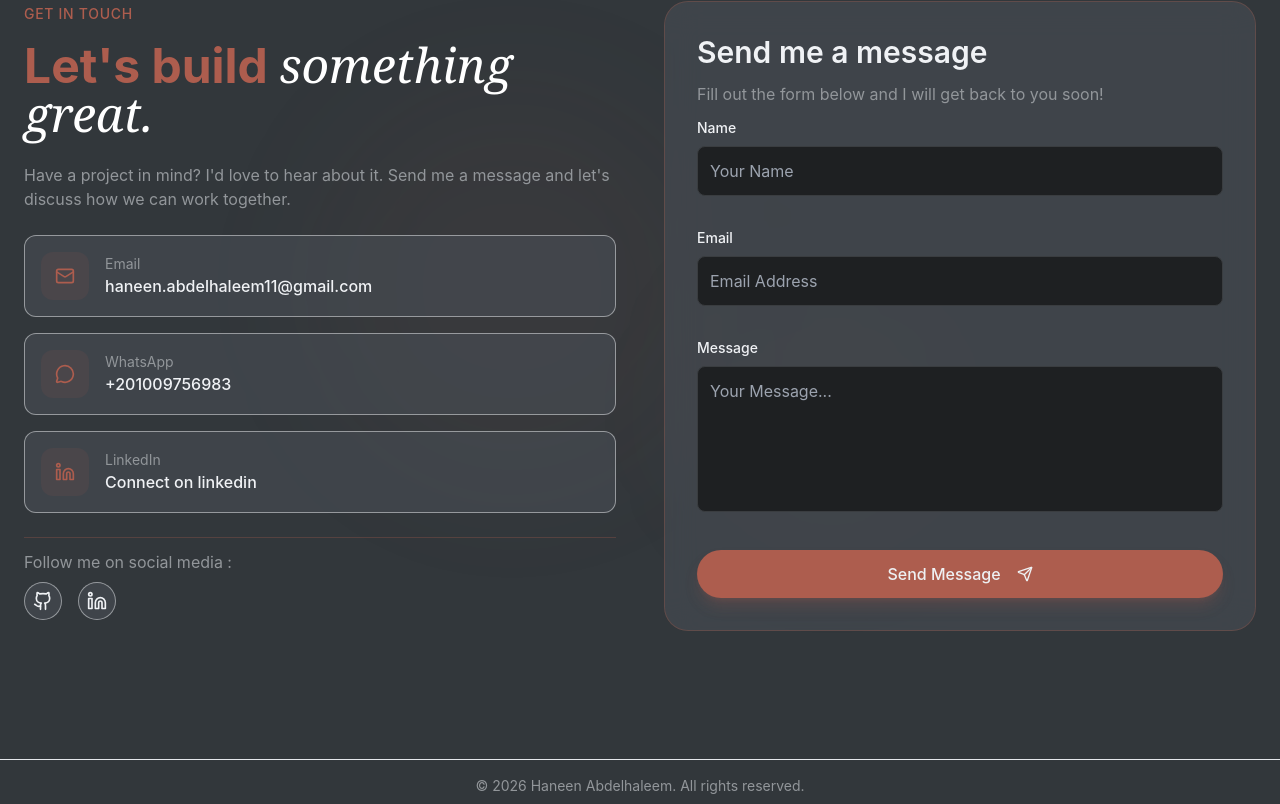
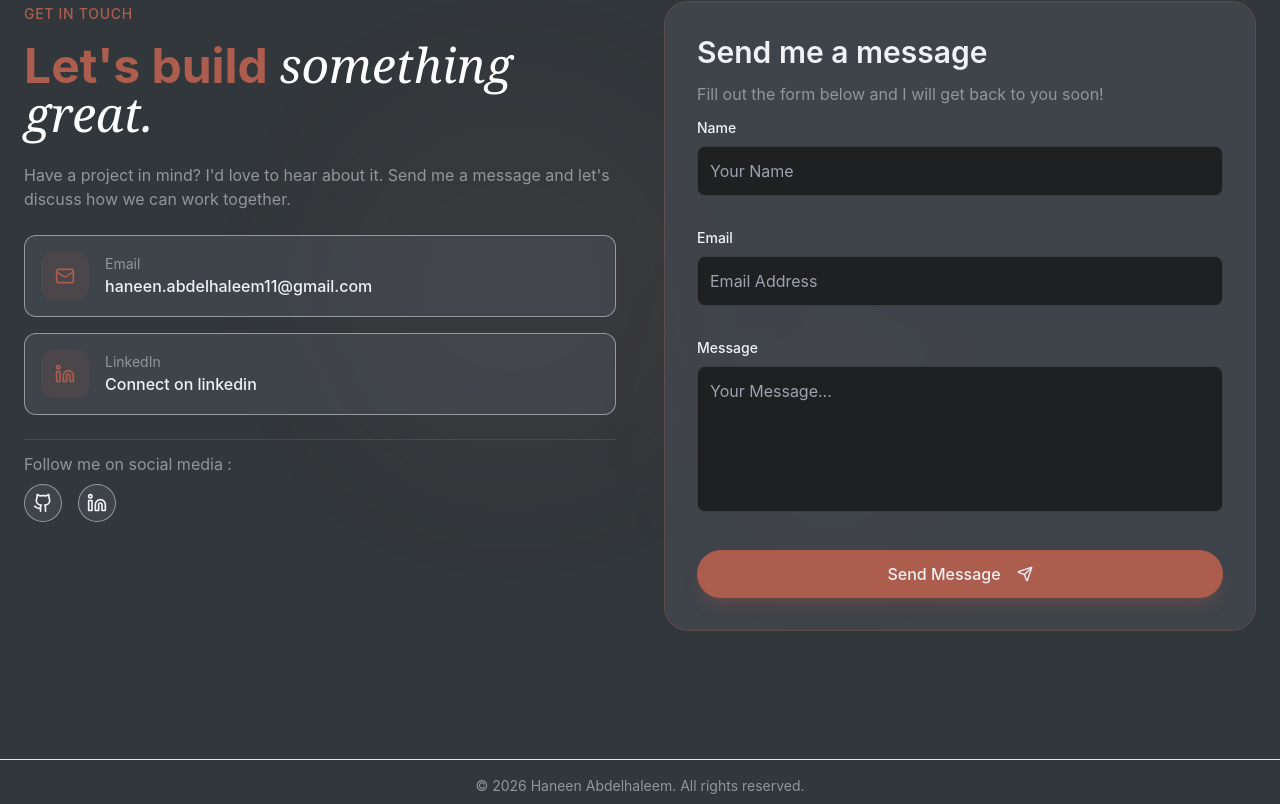
Before and after one commit to haneenabdelhaleem111/Haneen-Abdelhaleem-Portfolio, a React (Vite) app: page / in a window 1280 px wide. Shown: the part 9321-10125 px from the top of the page. Built offline with nearby package versions, Linux system fonts and the light colour scheme.

Commit message:
Update portfolio

```diff
--- a/src/sections/Contact.jsx
+++ b/src/sections/Contact.jsx
@@ -20,12 +20,7 @@ const contactInfo = [
     value: "haneen.abdelhaleem11@gmail.com",
     href: "mailto:haneen.abdelhaleem11@gmail.com",
   },
-  {
-    icon: MessageCircle,
-    label: "WhatsApp",
-    value: "+201009756983",
-    href: "https://wa.me/201009756983",
-  },
+
   {
     icon: Linkedin,
     label: "LinkedIn",
@@ -56,7 +51,7 @@ export const Contact = () => {
 
       if (!serviceId || !templateId || !publicKey) {
         throw new Error(
-          "EmailJS configuration is missing. Please check your environment variables."
+          "EmailJS configuration is missing. Please check your environment variables.",
         );
       }
       console.log(import.meta.env.VITE_EMAILJS_PUBLIC_KEY);
@@ -68,7 +63,7 @@ export const Contact = () => {
           email: formData.email,
           message: formData.message,
         },
-        publicKey
+        publicKey,
       );
 
       setSubmitStatus({
```
